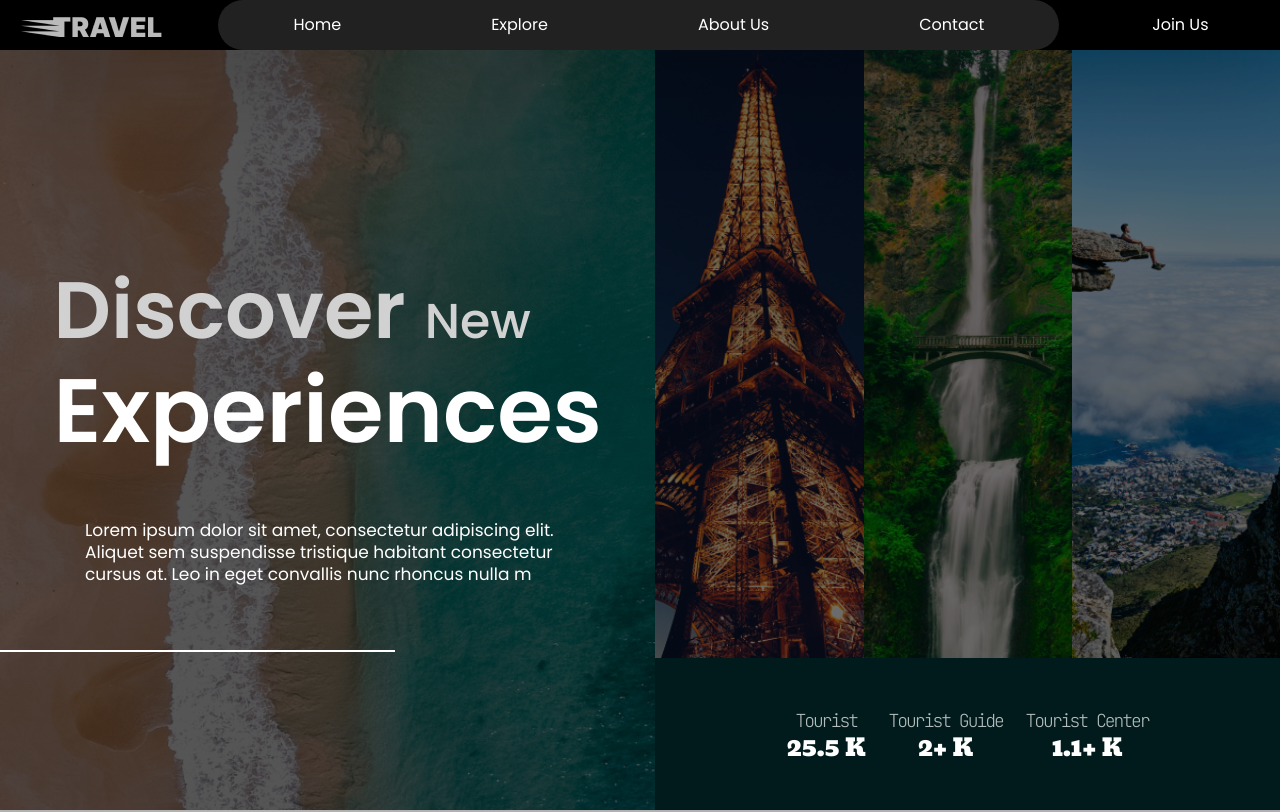
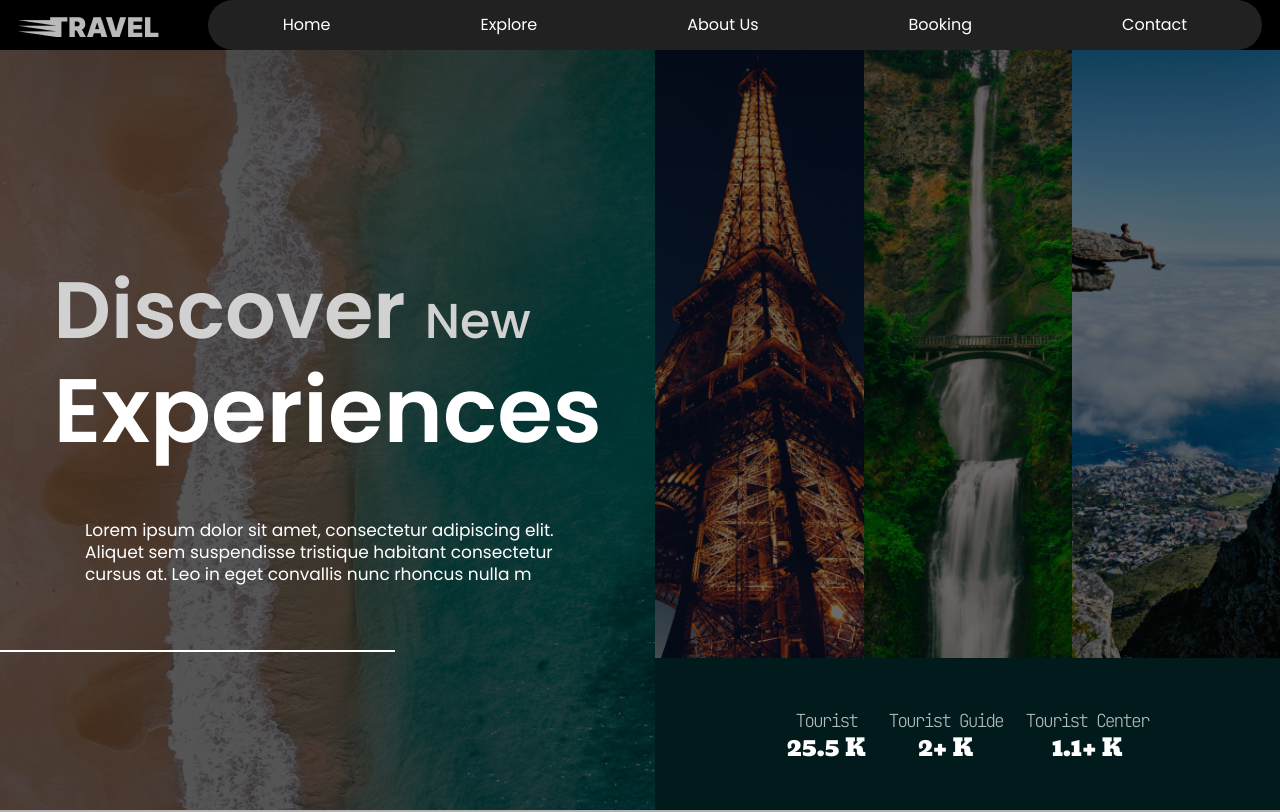
Before and after one commit to ka1x/react-travel-landing-page, a React (Vite) app: page / in a window 1280 px wide. Shown: the top 812 px of the page. Built offline with nearby package versions, Linux system fonts and the light colour scheme.

Commit message:
added links

```diff
--- a/src/components/Navbar.jsx
+++ b/src/components/Navbar.jsx
@@ -4,14 +4,10 @@ import {navLinks} from '../constants';
 import '../styles/navbar.css';
 
 class Navbar extends Component {
-   state = {navOpened: false, loginOpened: false};
+   state = {navOpened: false};
 
    handleClick = () => {
       this.setState({clicked: !this.state.navOpened});
-   };
-
-   handleLoginOpen = () => {
-      this.setState({clicked: !this.state.loginOpened});
    };
 
    render() {
@@ -35,9 +31,9 @@ class Navbar extends Component {
                   })}
                </ul>
 
-               <a href='#' className='join-link'>
+               {/* <a href='#' className='join-link'>
                   Join Us
-               </a>
+               </a> */}
 
                <button className='menu-btn'>
                   <img src={menu} alt='navbar_button' onClick={this.handleClick} />
--- a/src/constants/index.js
+++ b/src/constants/index.js
@@ -12,6 +12,10 @@ export const navLinks = [
 	{
 		id: 'about-us',
 		title: 'About Us',
+	},
+	{
+		id: 'booking',
+		title: 'Booking',
 	},
 	{
 		id: 'contact',
```
Also changed, not shown: TODOs.txt (deleted).
